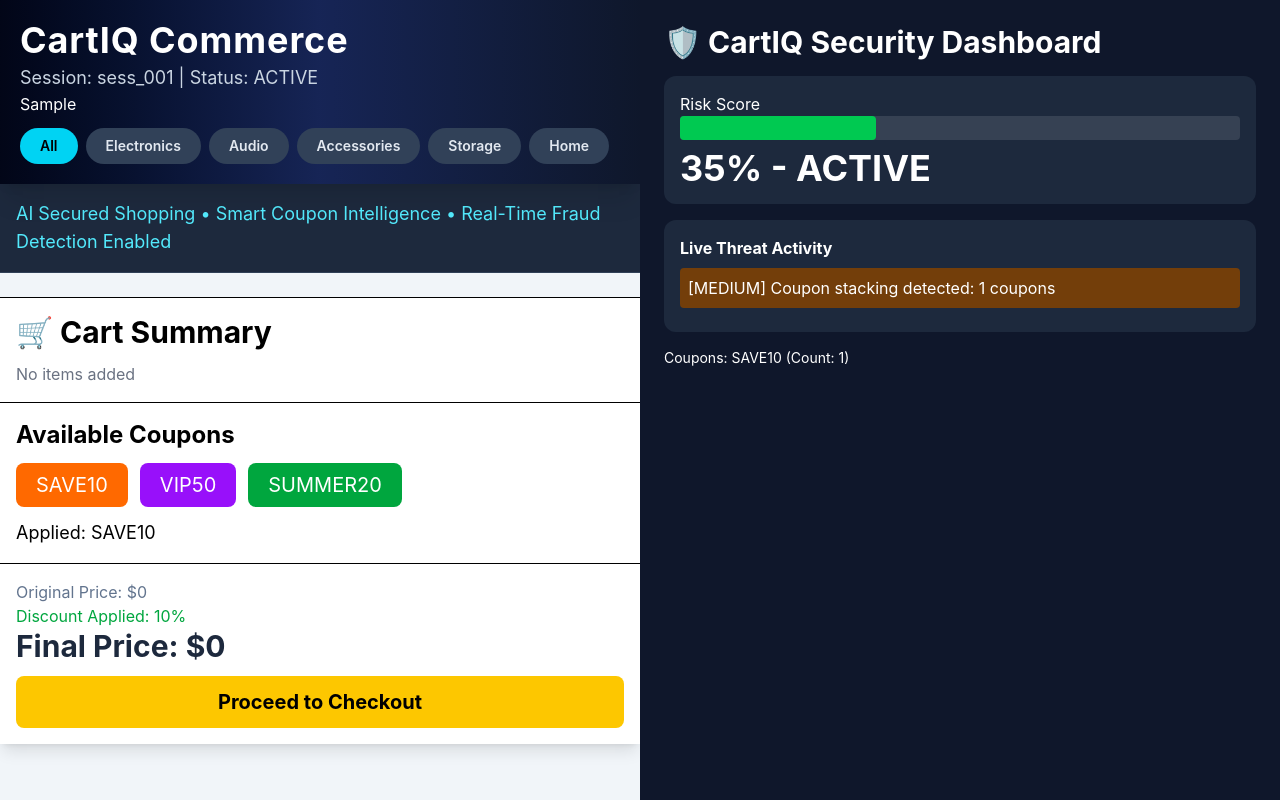
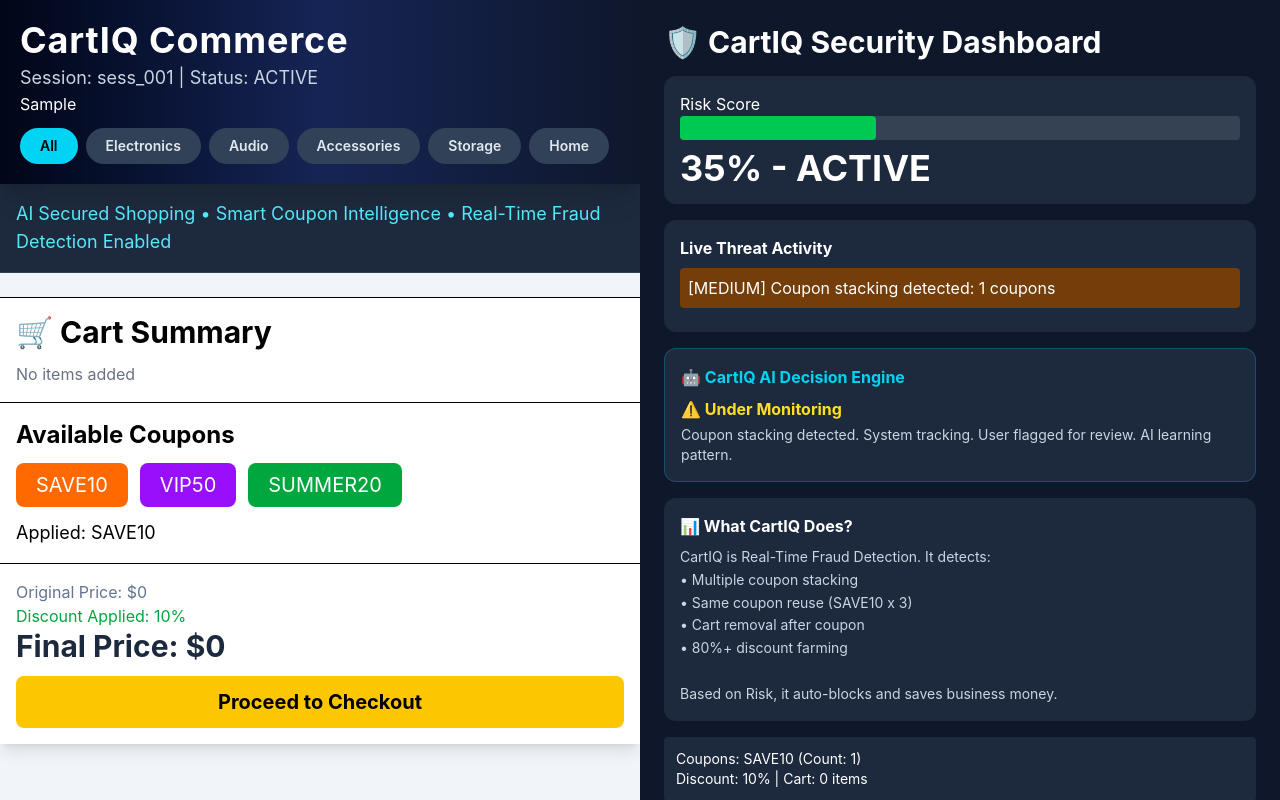
Before and after one commit to shashank0977/cartiq-ai-fraud-detection, a React app in the folder frontend/: page / in a window 1280 px wide. Both pictures are taken after typing "Sample" into the empty fields and a click on the button "SAVE10". Built offline with nearby package versions, Linux system fonts and the light colour scheme; the HTML template or start-up script is replaced by a standard one.

Commit message:
Update App.jsx

```diff
--- a/frontend/src/App.jsx
+++ b/frontend/src/App.jsx
@@ -18,11 +18,7 @@ function App() {
     let risk = 0;
     let logs = [];
     const count = selectedSession.coupons.length;
-
-    // Count duplicates properly
     const save10Count = selectedSession.coupons.filter(c => c === "SAVE10").length;
-    const vipCount = selectedSession.coupons.filter(c => c === "VIP50").length;
-    const summerCount = selectedSession.coupons.filter(c => c === "SUMMER20").length;
 
     if (count >= 1) {
       risk += 35;
@@ -53,11 +49,18 @@ function App() {
 
     const updated = { ...selectedSession, risk, status, logs };
 
-    // Only update if changed to avoid loop
-    if (selectedSession.risk !== risk || selectedSession.status !== status) {
+    if (selectedSession.risk !== risk || selectedSession.status !== status || selectedSession.logs.length !== logs.length) {
       setSessions(prev => prev.map(s => s.id === selectedSession.id ? updated : s));
     }
   }, [selectedSession?.coupons, selectedSession?.removedAfterCoupon, selectedId]);
+
+  let discountPercent = 0;
+  selectedSession?.coupons.forEach(code => {
+    if (code === "SAVE10") discountPercent += 10;
+    if (code === "VIP50") discountPercent += 50;
+    if (code === "SUMMER20") discountPercent += 20;
+  });
+  if (discountPercent > 80) discountPercent = 80;
 
   return (
     <div className="flex h-screen">
@@ -84,8 +87,50 @@ function App() {
           ))}
         </div>
 
-        <div className="mt-4 text-sm">
+        {/* MISSING INFO - IKKADA ADD CHESANU */}
+        <div className="bg-slate-800 p-4 rounded-xl mt-4 border border-cyan-500/30">
+          <h3 className="font-bold text-cyan-400 mb-2">🤖 CartIQ AI Decision Engine</h3>
+          {selectedSession?.risk < 30 && (
+            <div className="text-green-300">
+              <p className="font-bold">✅ Transaction Allowed</p>
+              <p className="text-sm mt-1 text-slate-300">No fraud detected. Normal shopping. Proceed to checkout.</p>
+            </div>
+          )}
+          {selectedSession?.risk >= 30 && selectedSession?.risk < 60 && (
+            <div className="text-yellow-300">
+              <p className="font-bold">⚠️ Under Monitoring</p>
+              <p className="text-sm mt-1 text-slate-300">Coupon stacking detected. System tracking. User flagged for review. AI learning pattern.</p>
+            </div>
+          )}
+          {selectedSession?.risk >= 60 && selectedSession?.risk < 85 && (
+            <div className="text-orange-300">
+              <p className="font-bold">🚩 FLAGGED - Action Required</p>
+              <p className="text-sm mt-1 text-slate-300">High risk! App will: 1. Block coupons 2. Require CAPTCHA 3. Notify admin. Promo abuse!</p>
+            </div>
+          )}
+          {selectedSession?.risk >= 85 && (
+            <div className="text-red-400">
+              <p className="font-bold">🔴 BLOCKED - Fraud Confirmed</p>
+              <p className="text-sm mt-1 text-slate-300">App Action: 1. Session AUTO-BLOCKED 2. Checkout Disabled 3. Order Cancelled 4. IP Flagged. Saved ${discountPercent}% loss!</p>
+            </div>
+          )}
+        </div>
+
+        <div className="bg-slate-800 p-4 rounded-xl mt-4">
+          <h3 className="font-bold mb-2">📊 What CartIQ Does?</h3>
+          <p className="text-sm text-slate-300 leading-relaxed">
+            CartIQ is Real-Time Fraud Detection. It detects:<br/>
+            • Multiple coupon stacking<br/>
+            • Same coupon reuse (SAVE10 x 3)<br/>
+            • Cart removal after coupon<br/>
+            • 80%+ discount farming<br/><br/>
+            Based on Risk, it auto-blocks and saves business money.
+          </p>
+        </div>
+
+        <div className="mt-4 text-sm bg-slate-800 p-3 rounded">
           <p>Coupons: {selectedSession?.coupons.join(", ") || "None"} (Count: {selectedSession?.coupons.length})</p>
+          <p>Discount: {discountPercent}% | Cart: {selectedSession?.cart.length} items</p>
         </div>
       </div>
     </div>
```
